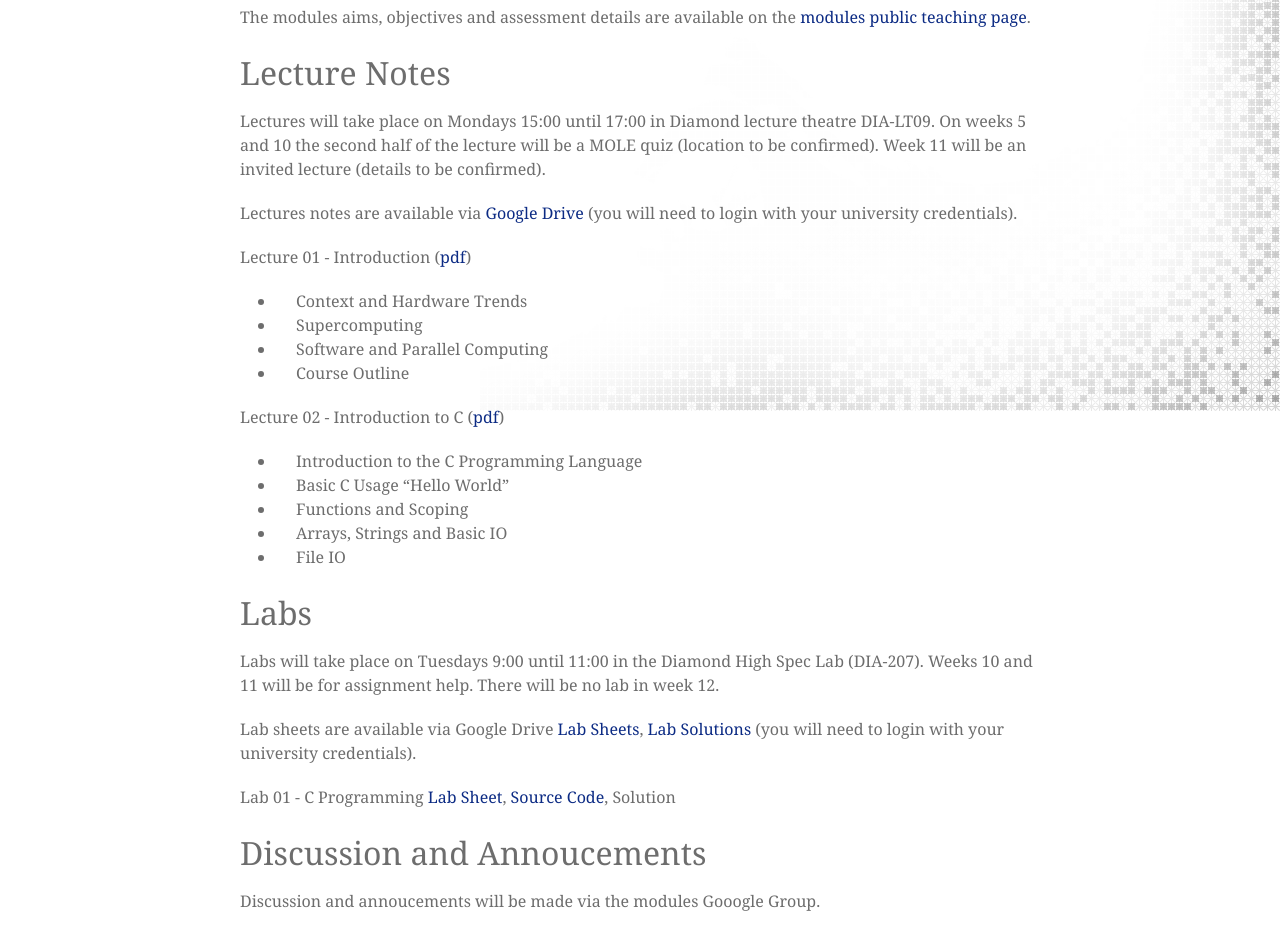
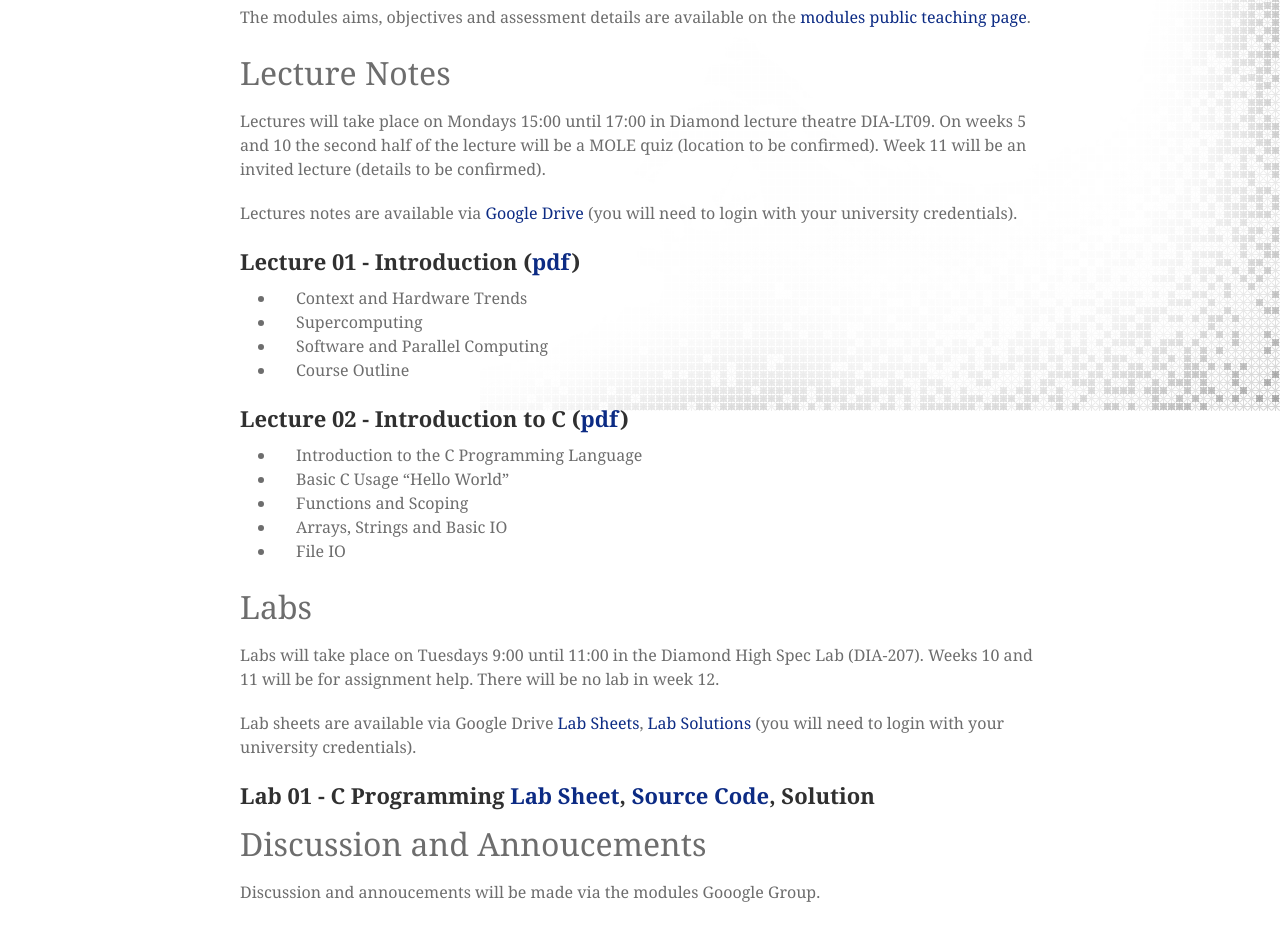
Before and after one commit to mondus/mondus.github.io, a Jekyll site: the page built from teaching/COM4521/index.md, in a window 1280 px wide. Shown: the part 489-1416 px from the top of the page. Built offline with Jekyll 4.4.1, drawn with Linux system fonts in a browser that asks for light colours; nearby versions of some CDN libraries; some web fonts are replaced.

```diff
--- a/teaching/COM4521/index.md
+++ b/teaching/COM4521/index.md
@@ -15,14 +15,14 @@ Lectures will take place on Mondays 15:00 until 17:00 in Diamond lecture theatre
 
 Lectures notes are available via [Google Drive](https://drive.google.com/a/sheffield.ac.uk/folderview?id=0B2HbOiEppVPMNmprekpuT3UteEk&usp=sharing) (you will need to login with your university credentials).
 
-Lecture 01 - Introduction ([pdf](https://drive.google.com/a/sheffield.ac.uk/file/d/0B2HbOiEppVPMRDZodm9rcUVXZmc/view?usp=sharing))
+## Lecture 01 - Introduction ([pdf](https://drive.google.com/a/sheffield.ac.uk/file/d/0B2HbOiEppVPMRDZodm9rcUVXZmc/view?usp=sharing))
 
 * Context and Hardware Trends
 * Supercomputing
 * Software and Parallel Computing
 * Course Outline
 
-Lecture 02 - Introduction to C ([pdf](https://drive.google.com/a/sheffield.ac.uk/file/d/0B2HbOiEppVPMS1RabE5Dc2dobVE/view?usp=sharing))
+## Lecture 02 - Introduction to C ([pdf](https://drive.google.com/a/sheffield.ac.uk/file/d/0B2HbOiEppVPMS1RabE5Dc2dobVE/view?usp=sharing))
 
 * Introduction to the C Programming Language
 * Basic C Usage "Hello World"
@@ -36,7 +36,7 @@ Labs will take place on Tuesdays 9:00 until 11:00 in the Diamond High Spec Lab (
 
 Lab sheets are available via Google Drive [Lab Sheets](https://drive.google.com/a/sheffield.ac.uk/folderview?id=0B2HbOiEppVPMdHdCQS1RZGVsNXM&usp=sharing), [Lab Solutions](https://drive.google.com/a/sheffield.ac.uk/folderview?id=0B2HbOiEppVPMV3VsSjA1SFo5ODQ&usp=sharing) (you will need to login with your university credentials).
 
-Lab 01 - C Programming [Lab Sheet](https://drive.google.com/a/sheffield.ac.uk/file/d/0B2HbOiEppVPMc0tzQ2lCNzdSNkk/view?usp=sharing), [Source Code](https://drive.google.com/a/sheffield.ac.uk/file/d/0B2HbOiEppVPMZzRGTUpnY1pwYW8/view?usp=sharing), Solution
+## Lab 01 - C Programming [Lab Sheet](https://drive.google.com/a/sheffield.ac.uk/file/d/0B2HbOiEppVPMc0tzQ2lCNzdSNkk/view?usp=sharing), [Source Code](https://drive.google.com/a/sheffield.ac.uk/file/d/0B2HbOiEppVPMZzRGTUpnY1pwYW8/view?usp=sharing), Solution
 
 # Discussion and Annoucements
 
```
